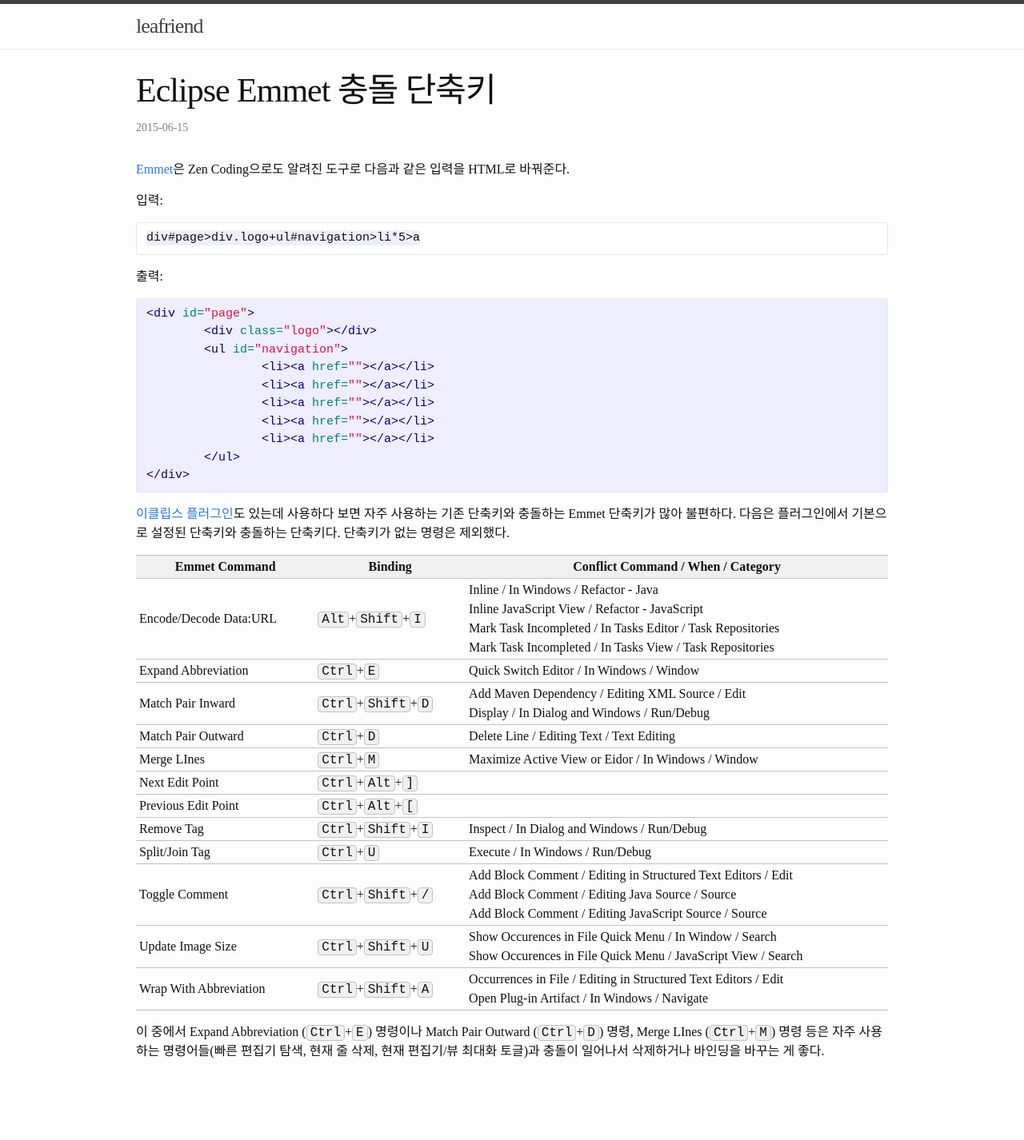
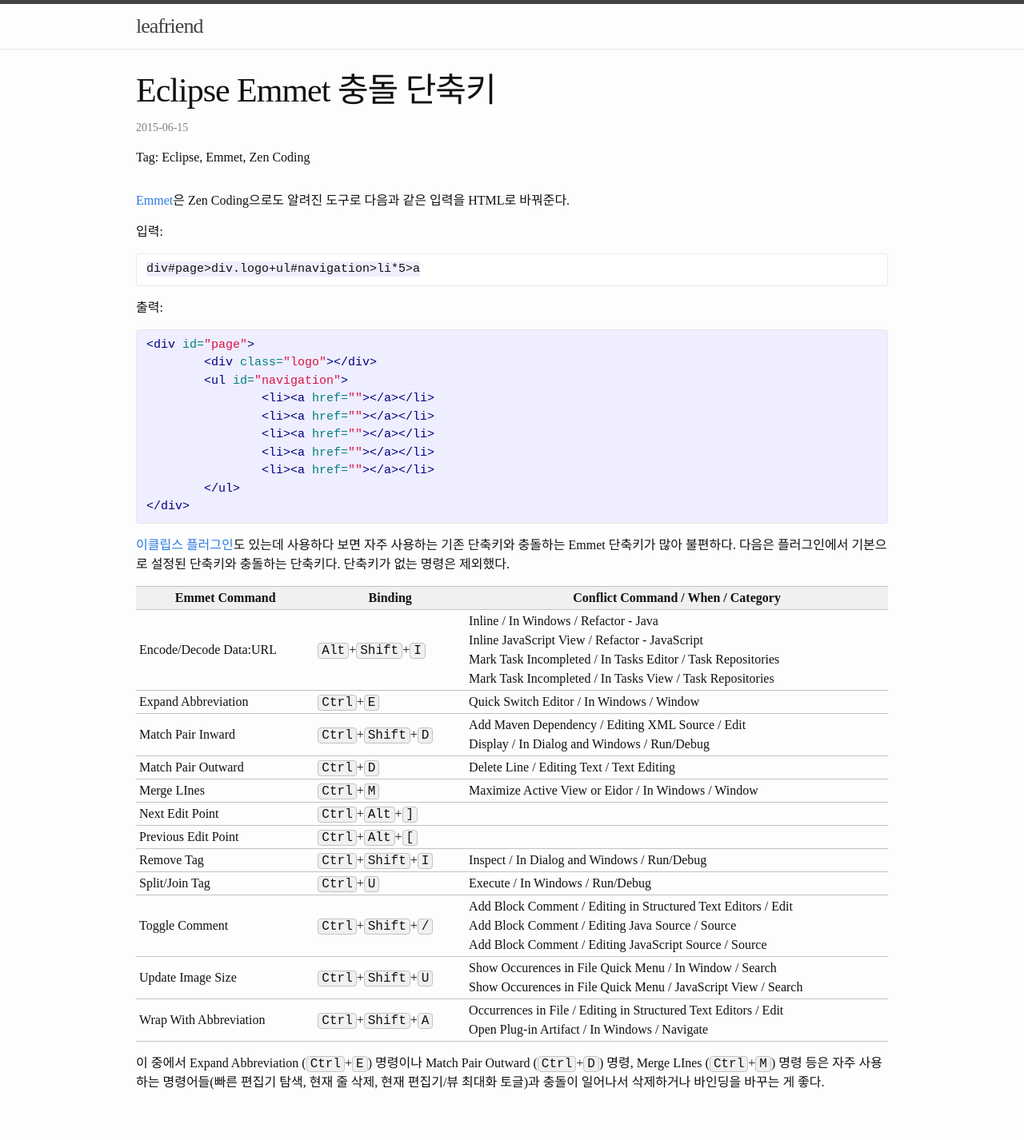
Before and after one commit to leafriend/leafriend.github.io, a Jekyll site: the page built from _posts/2015-06-15-Eclipse_Emmet_충돌_단축키.md, in a window 1280 px wide. Shown: the whole page at 80% size. Built offline with Jekyll 4.4.1, drawn with Linux system fonts in a browser that asks for light colours; before the commit the page ends 1387 px from its top, so only the background shows below that.

Commit message:
태그 추가

```diff
--- a/_posts/2015-06-15-Eclipse_Emmet_충돌_단축키.md
+++ b/_posts/2015-06-15-Eclipse_Emmet_충돌_단축키.md
@@ -3,6 +3,10 @@
 title: "Eclipse Emmet 충돌 단축키"
 date: 2015-06-15 02:47:04
 categories: dev
+tags:
+  - Eclipse
+  - Emmet
+  - Zen Coding
 ---
 
 [Emmet](http://emmet.io/)은 Zen Coding으로도 알려진 도구로 다음과 같은 입력을 HTML로 바꿔준다.
```
